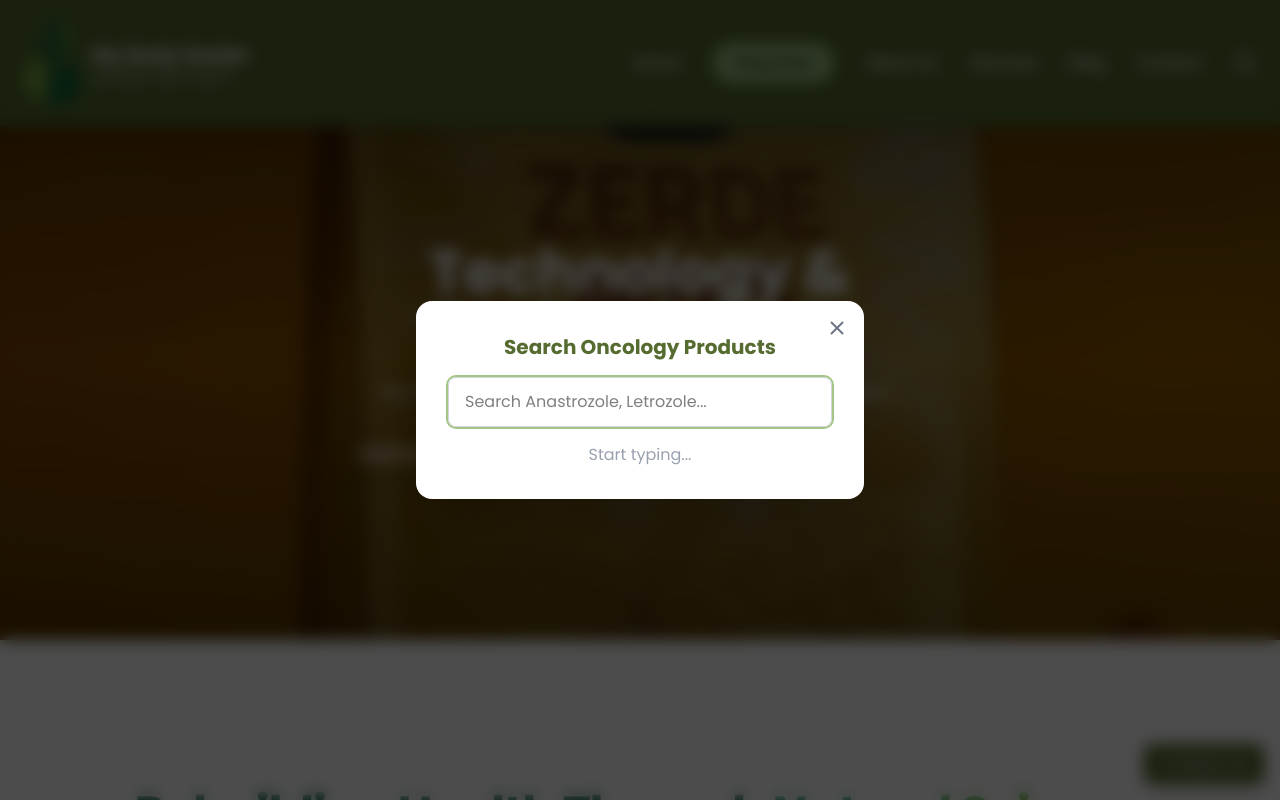
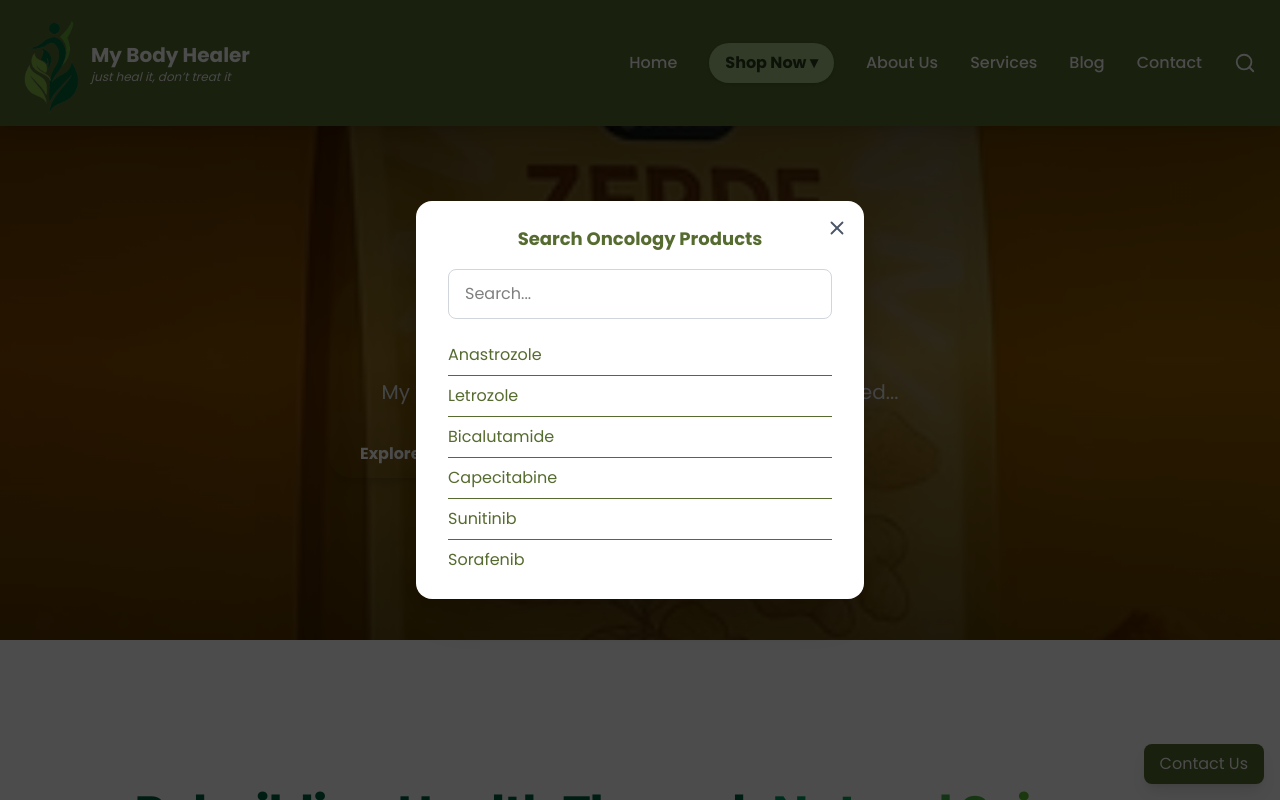
Before and after one commit to rafiajuw/mybodyhealer, a Next.js app: page / in a window 1280 px wide. Both pictures are taken after a click on the button 1245 px from the left and 63 px from the top of the page. Shown: the top 800 px of the page. Built offline with nearby package versions, Linux system fonts and the light colour scheme.

Commit message:
Fix email SSL

```diff
--- a/src/app/components/Navbar.tsx
+++ b/src/app/components/Navbar.tsx
@@ -7,171 +7,100 @@ import Image from "next/image";
 import { motion, AnimatePresence } from "framer-motion";
 import { FiSearch, FiMenu, FiX } from "react-icons/fi";
 
-// === ONLY ONCOLOGY PRODUCTS FOR SEARCH ===
-const allProducts = [
-  // { name: "Ibooster", category: "Food Supplement", href: "/shop/food-supplement" },
-  // { name: "Bestman", category: "Food Supplement", href: "/shop/food-supplement" },
-  // { name: "Olive Oil", category: "Oil + Supplement", href: "/shop/olive-products" },
-  // { name: "NK Defense", category: "Food Supplement", href: "/shop/food-supplement" },
-  // { name: "Preserv Derma", category: "Derma Products", href: "/shop/derma-products" },
-
-  // ONCOLOGY PRODUCTS (ACTIVE)
-  { name: "Anastrozole", category: "Oncology", href: "/shop/products/anastrozole" },
-  { name: "Letrozole", category: "Oncology", href: "/shop/products/letrozole" },
-  { name: "Bicalutamide", category: "Oncology", href: "/shop/products/bicalutamide" },
-  { name: "Capecitabine", category: "Oncology", href: "/shop/products/capecitabine" },
-  { name: "Sunitinib", category: "Oncology", href: "/shop/products/sunitinib" },
-  { name: "Sorafenib", category: "Oncology", href: "/shop/products/sorafenib" },
-  { name: "Pazopanib", category: "Oncology", href: "/shop/products/pazopanib" },
+// ONCOLOGY SEARCH LIST
+const oncologyProducts = [
+  { name: "Anastrozole", href: "/shop/products/anastrozole" },
+  { name: "Letrozole", href: "/shop/products/letrozole" },
+  { name: "Bicalutamide", href: "/shop/products/bicalutamide" },
+  { name: "Capecitabine", href: "/shop/products/capecitabine" },
+  { name: "Sunitinib", href: "/shop/products/sunitinib" },
+  { name: "Sorafenib", href: "/shop/products/sorafenib" },
+  { name: "Pazopanib", href: "/shop/products/pazopanib" },
 ];
 
 export default function Navbar() {
-  const [isMobile, setIsMobile] = useState(false);
   const [menuOpen, setMenuOpen] = useState(false);
   const [shopOpen, setShopOpen] = useState(false);
   const [searchOpen, setSearchOpen] = useState(false);
   const [query, setQuery] = useState("");
   const searchRef = useRef<HTMLDivElement>(null);
 
-  const navItems = [
-    { name: "Home", href: "/" },
-    { name: "Shop Now", href: "/shop" },
-    { name: "About Us", href: "/aboutus" },
-    { name: "Services", href: "/services" },
-    { name: "Blog", href: "/services/blogs" },
-    { name: "Contact", href: "/contactus" },
-  ];
-
-  // ONLY ONCOLOGY IN DROPDOWN
-  const shopCategories = [
-    // { name: "Food Supplements", href: "/shop" },
-    // { name: "Oil & Supplements", href: "/shop" },
-    // { name: "Derma Products", href: "/shop" },
-    { name: "Oncology Products", href: "/shop/oncology-products" }, // Active
-  ];
-
-  const filteredProducts = allProducts.filter((p) =>
-    p.name.toLowerCase().includes(query.toLowerCase()) ||
-    p.category.toLowerCase().includes(query.toLowerCase())
+  const filtered = oncologyProducts.filter((p) =>
+    p.name.toLowerCase().includes(query.toLowerCase())
   );
 
+  // close search when clicking outside
   useEffect(() => {
-    const handleResize = () => setIsMobile(window.innerWidth < 768);
-    handleResize();
-    window.addEventListener("resize", handleResize);
-    return () => window.removeEventListener("resize", handleResize);
-  }, []);
-
-  useEffect(() => {
-    const handleClickOutside = (e: MouseEvent) => {
+    const handler = (e: MouseEvent) => {
       if (searchRef.current && !searchRef.current.contains(e.target as Node)) {
         setSearchOpen(false);
       }
     };
-    if (searchOpen) document.addEventListener("mousedown", handleClickOutside);
-    return () => document.removeEventListener("mousedown", handleClickOutside);
+    if (searchOpen) document.addEventListener("mousedown", handler);
+    return () => document.removeEventListener("mousedown", handler);
   }, [searchOpen]);
 
   return (
     <>
-      {/* NAVBAR */}
       <motion.nav
-        className="fixed top-0 w-full bg-[#556B2F] shadow-lg z-50"
-        initial={{ y: -80 }}
+        className="fixed top-0 w-full bg-[#556B2F] shadow-lg z-50 backdrop-blur-sm"
+        initial={{ y: -60 }}
         animate={{ y: 0 }}
-        transition={{ duration: 0.5 }}
+        transition={{ duration: 0.4 }}
       >
         <div className="container mx-auto flex items-center justify-between px-6 py-3">
           {/* LOGO */}
           <Link href="/" className="flex items-center space-x-3">
-            <Image
-              src="/logo.png"
-              alt="My Body Healer Logo"
-              width={55}
-              height={55}
-              className="rounded-full"
-            />
+            <Image src="/logo.png" width={55} height={55} alt="Logo" className="rounded-full" />
             <div>
-              <h1 className="text-white font-bold text-xl">My Body Healer</h1>
-              <p className="text-white text-xs italic">just heal it, don’t treat it</p>
+              <h1 className="text-white text-xl font-bold">My Body Healer</h1>
+              <p className="text-white text-xs italic opacity-90">just heal it, don’t treat it</p>
             </div>
           </Link>
 
-          {/* DESKTOP MENU */}
-          {!isMobile && (
-            <ul className="flex space-x-8 items-center text-white font-medium">
-              {navItems.map((item) => {
-                if (item.name === "Shop Now") {
-                  return (
+          {/* DESKTOP NAV */}
+          <ul className="hidden md:flex items-center space-x-8 text-white font-medium">
+            <NavItem href="/">Home</NavItem>
+
+            {/* SHOP NOW */}
             <li
-                      key={item.name}
+              className="relative"
               onMouseEnter={() => setShopOpen(true)}
               onMouseLeave={() => setShopOpen(false)}
-                      className="relative cursor-pointer"
             >
-                      <motion.div
-                        className="bg-[#A3C585] text-[#2D3E1E] px-5 py-2 rounded-full shadow-md hover:shadow-lg hover:bg-[#8FBF6F] font-semibold transition-all"
-                      >
-                        Shop Now
-                      </motion.div>
+              <div className="px-4 py-2 rounded-full bg-[#A3C585] text-[#2D3E1E] cursor-pointer font-semibold shadow-sm hover:bg-[#8BB46F] transition">
+                Shop Now ▾
+              </div>
 
               <AnimatePresence>
                 {shopOpen && (
                   <motion.ul
-                            initial={{ opacity: 0, y: -10 }}
+                    initial={{ opacity: 0, y: -8 }}
                     animate={{ opacity: 1, y: 0 }}
-                            exit={{ opacity: 0, y: -10 }}
-                            className="absolute top-11 left-0 bg-white text-[#2D3E1E] rounded-xl shadow-2xl py-3 w-56 border border-gray-100"
+                    exit={{ opacity: 0, y: -8 }}
+                    className="absolute top-12 bg-white text-[#2D3E1E] rounded-xl shadow-xl border border-gray-100 w-56"
                   >
-                            {shopCategories.map((cat) => (
-                              <li key={cat.name}>
-                                <Link
-                                  href={cat.href}
-                                  className="block px-5 py-2 hover:bg-[#A3C585]/20 hover:text-[#4B602A] transition text-sm"
-                                >
-                                  {cat.name}
-                                </Link>
-                              </li>
-                            ))}
+                    <LinkItem href="/shop/oncology-products" text="Oncology Products" />
                   </motion.ul>
                 )}
               </AnimatePresence>
             </li>
-                  );
-                }
 
-                return (
-                  <li key={item.name} className="relative group">
-                    <Link
-                      href={item.href}
-                      className="hover:text-[#A3C585] transition duration-200"
-                    >
-                      {item.name}
-                    </Link>
-                    <span className="absolute left-0 -bottom-1 w-0 h-[2px] bg-[#A3C585] group-hover:w-full transition-all duration-300" />
-                  </li>
-                );
-              })}
+            <NavItem href="/aboutus">About Us</NavItem>
+            <NavItem href="/services">Services</NavItem>
+            <NavItem href="/services/blogs">Blog</NavItem>
+            <NavItem href="/contactus">Contact</NavItem>
 
             {/* SEARCH ICON */}
-              <button
-                onClick={() => setSearchOpen(true)}
-                className="text-white hover:text-[#A3C585] transition"
-              >
+            <button onClick={() => setSearchOpen(true)} className="hover:text-[#A3C585]">
               <FiSearch size={22} />
             </button>
           </ul>
-          )}
 
-          {/* MOBILE TOGGLE */}
-          {isMobile && (
-            <button
-              className="text-white"
-              onClick={() => setMenuOpen(!menuOpen)}
-            >
+          {/* MOBILE MENU TOGGLE */}
+          <button className="md:hidden text-white" onClick={() => setMenuOpen(!menuOpen)}>
             {menuOpen ? <FiX size={26} /> : <FiMenu size={26} />}
           </button>
-          )}
         </div>
 
         {/* MOBILE MENU */}
@@ -181,95 +110,65 @@ export default function Navbar() {
               initial={{ opacity: 0, height: 0 }}
               animate={{ opacity: 1, height: "auto" }}
               exit={{ opacity: 0, height: 0 }}
-              className="bg-[#556B2F] text-white flex flex-col items-center py-4 space-y-4"
+              className="md:hidden bg-[#556B2F] text-white flex flex-col space-y-4 px-6 py-4"
             >
-              {navItems.map((item) =>
-                item.name === "Shop Now" ? (
-                  <details key={item.name} className="w-full px-6">
-                    <summary className="cursor-pointer text-center text-lg font-semibold">
-                      Shop Now
-                    </summary>
-                    <ul className="mt-2 space-y-2">
-                      {shopCategories.map((cat) => (
-                        <li key={cat.name} className="text-center">
-                          <Link href={cat.href} onClick={() => setMenuOpen(false)}>
-                            {cat.name}
-                          </Link>
-                        </li>
-                      ))}
-                    </ul>
-                  </details>
-                ) : (
-                  <Link
-                    key={item.name}
-                    href={item.href}
-                    onClick={() => setMenuOpen(false)}
-                    className="text-lg"
-                  >
-                    {item.name}
-                  </Link>
-                )
-              )}
+              <MobileLink href="/" setMenuOpen={setMenuOpen}>Home</MobileLink>
+              <MobileLink href="/shop/oncology-products" setMenuOpen={setMenuOpen}>
+                Oncology Products
+              </MobileLink>
+              <MobileLink href="/aboutus" setMenuOpen={setMenuOpen}>About Us</MobileLink>
+              <MobileLink href="/services" setMenuOpen={setMenuOpen}>Services</MobileLink>
+              <MobileLink href="/services/blogs" setMenuOpen={setMenuOpen}>Blog</MobileLink>
+              <MobileLink href="/contactus" setMenuOpen={setMenuOpen}>Contact</MobileLink>
             </motion.div>
           )}
         </AnimatePresence>
       </motion.nav>
 
-      {/* SEARCH MODAL - ONLY ONCOLOGY */}
+      {/* SEARCH MODAL */}
       <AnimatePresence>
         {searchOpen && (
           <motion.div
+            className="fixed inset-0 bg-black/70 flex items-center justify-center z-[999]"
             initial={{ opacity: 0 }}
             animate={{ opacity: 1 }}
             exit={{ opacity: 0 }}
-            className="fixed inset-0 bg-black/70 backdrop-blur-sm flex items-center justify-center z-[999]"
           >
             <motion.div
               ref={searchRef}
               initial={{ scale: 0.9, opacity: 0 }}
               animate={{ scale: 1, opacity: 1 }}
               exit={{ scale: 0.9, opacity: 0 }}
-              className="bg-white rounded-2xl p-8 max-w-md w-full relative shadow-2xl"
+              className="bg-white max-w-md w-full px-8 py-6 rounded-2xl shadow-2xl relative"
             >
-              <button
-                className="absolute top-4 right-4 text-gray-500 hover:text-[#556B2F]"
-                onClick={() => setSearchOpen(false)}
-              >
-                <FiX size={22} />
+              <button onClick={() => setSearchOpen(false)} className="absolute top-4 right-4">
+                <FiX size={22} className="text-gray-600 hover:text-[#556B2F]" />
               </button>
 
-              <h2 className="text-xl font-semibold text-[#556B2F] mb-4 text-center">
-                Search Oncology Products
-              </h2>
+              <h2 className="text-lg font-semibold text-[#556B2F] text-center mb-4">Search Oncology Products</h2>
+
               <input
                 type="text"
                 value={query}
                 onChange={(e) => setQuery(e.target.value)}
-                placeholder="Search Anastrozole, Letrozole..."
-                className="w-full border border-gray-300 rounded-lg px-4 py-3 focus:ring-2 focus:ring-[#A3C585] outline-none text-black"
-                autoFocus
+                placeholder="Search..."
+                className="w-full border border-gray-300 rounded-lg px-4 py-3 focus:ring-2 focus:ring-[#A3C585] outline-none"
               />
 
               <div className="mt-4 max-h-60 overflow-y-auto">
-                {query === "" ? (
-                  <p className="text-gray-400 text-center">Start typing...</p>
-                ) : filteredProducts.length === 0 ? (
-                  <p className="text-gray-500 text-center">No oncology product found.</p>
-                ) : (
-                  <ul className="divide-y divide-gray-200">
-                    {filteredProducts.map((p) => (
-                      <li key={p.name} className="py-2">
+                {filtered.length ? (
+                  filtered.map((p) => (
                     <Link
+                      key={p.name}
                       href={p.href}
-                          className="block text-[#556B2F] hover:text-[#A3C585] font-medium"
                       onClick={() => setSearchOpen(false)}
+                      className="block py-2 border-b text-[#556B2F] hover:text-[#A3C585]"
                     >
                       {p.name}
-                          <span className="block text-sm text-gray-500">{p.category}</span>
                     </Link>
-                      </li>
-                    ))}
-                  </ul>
+                  ))
+                ) : (
+                  <p className="text-center text-gray-400 py-4">No matches found</p>
                 )}
               </div>
             </motion.div>
@@ -279,3 +178,33 @@ export default function Navbar() {
     </>
   );
 }
+
+// Reusable Components
+function NavItem({ href, children }: any) {
+  return (
+    <li className="group relative">
+      <Link href={href} className="hover:text-[#A3C585] transition">
+        {children}
+      </Link>
+      <span className="absolute left-0 -bottom-1 w-0 group-hover:w-full h-[2px] bg-[#A3C585] transition-all duration-300" />
+    </li>
+  );
+}
+
+function LinkItem({ href, text }: any) {
+  return (
+    <li>
+      <Link href={href} className="block px-5 py-2 hover:bg-[#A3C585]/20">
+        {text}
+      </Link>
+    </li>
+  );
+}
+
+function MobileLink({ href, children, setMenuOpen }: any) {
+  return (
+    <Link href={href} onClick={() => setMenuOpen(false)} className="text-lg">
+      {children}
+    </Link>
+  );
+}
```
Lines whose indentation alone changed are shown as unchanged.
